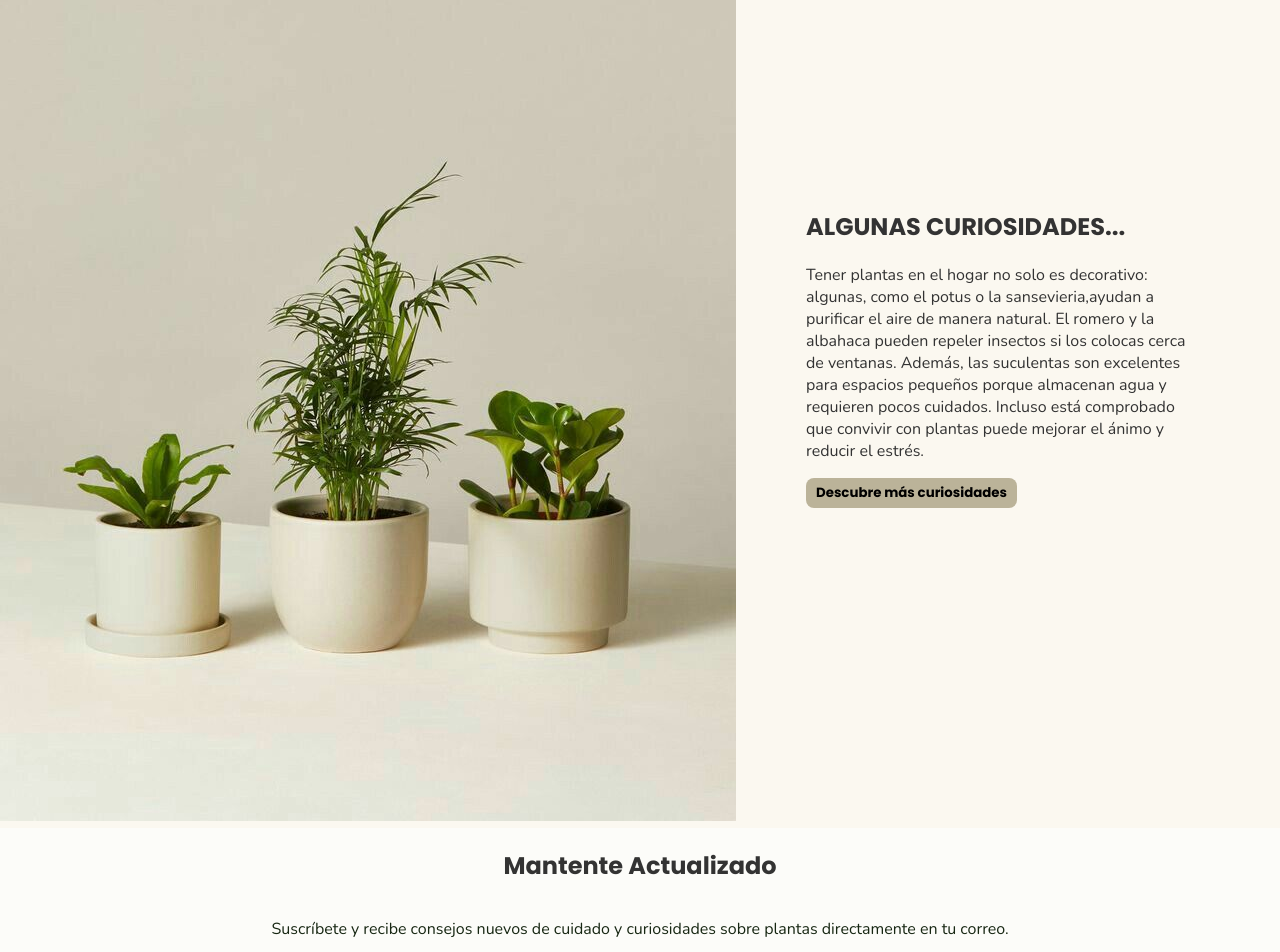
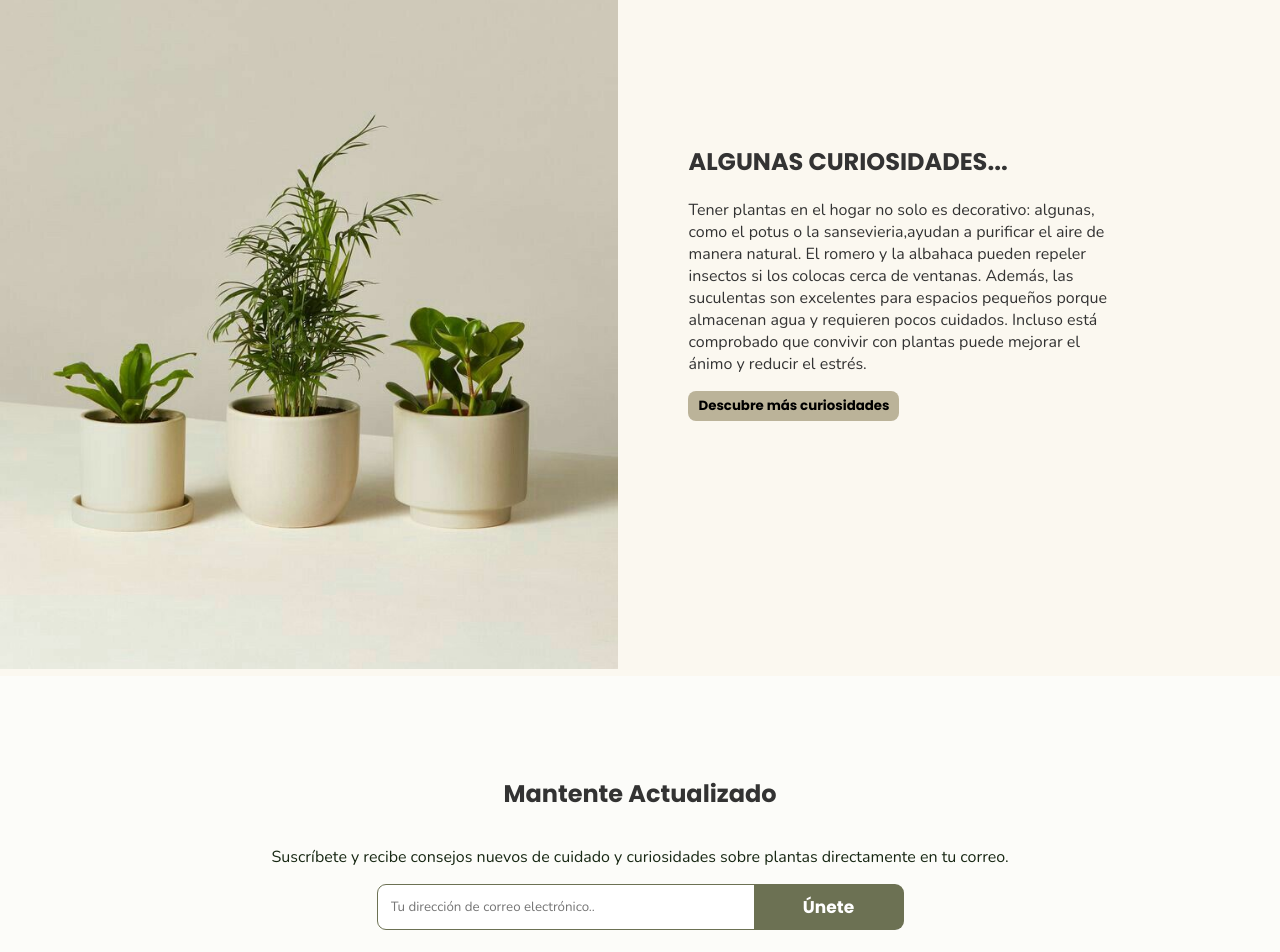
Before and after one commit to esmedelgado2342-create/clase8, a plain HTML site: page index.html in a window 1280 px wide. Shown: the part 1620-2572 px from the top of the page. Drawn offline with Linux system fonts and the light colour scheme; a script that the page names is missing.

Commit message:
Add files via upload

```diff
--- a/index.html
+++ b/index.html
@@ -64,7 +64,7 @@
 
         <section class="curiosities">
             <div class="curiosities-image">
-                <img src="./image/plantas secundaria.jpg" alt="Curiosities">
+                <img class="secim" src="./image/plantas secundaria.jpg" alt="Curiosities">
             </div>
             <div class="curiosities-content">
                 <h2 class="title">ALGUNAS CURIOSIDADES...</h2>
--- a/style.css
+++ b/style.css
@@ -416,10 +416,14 @@ font-family: poppins;
     align-items: flex-start;
 }
 
+.secim{
+    height: 800px;
+}
+
 .curiosities-content {
     flex: 1 1 50%;
     font-family: nunito regular;
-    margin-right: 90px;
+    margin-right: 10rem;
 }
 
 .curiosities-content {
@@ -468,6 +472,8 @@ font-family: poppins;
     justify-content: center;
     text-align: center;
     margin: 0 auto;
+    margin-top: 5rem;
+    margin-bottom: 5rem;
 }
 
 .subscribe form {
```
